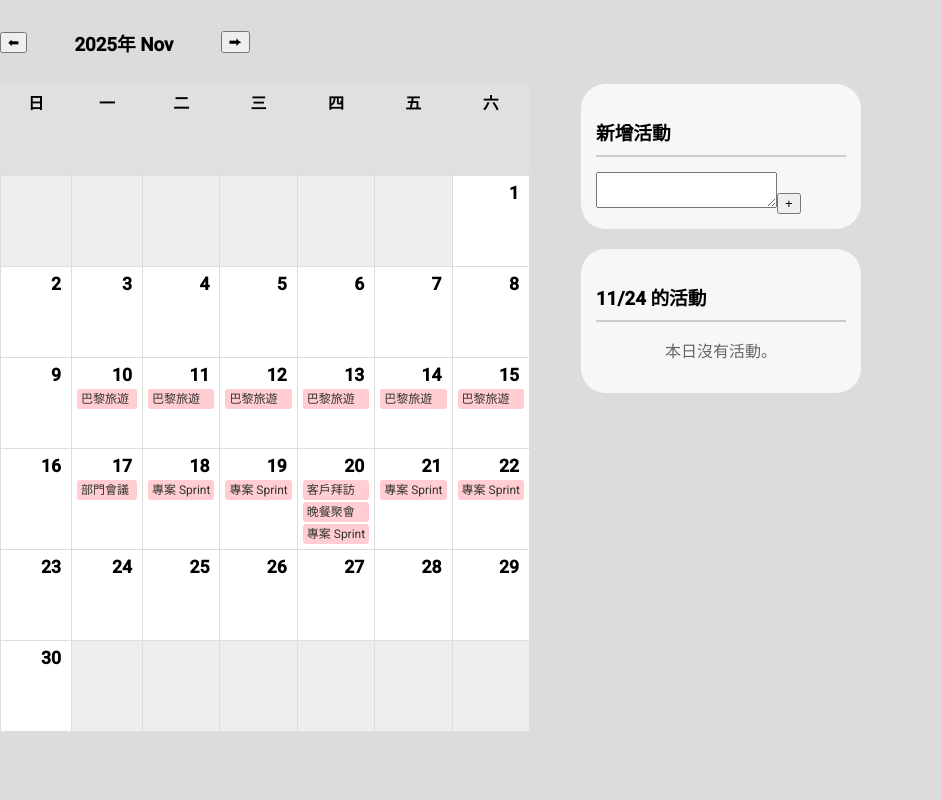
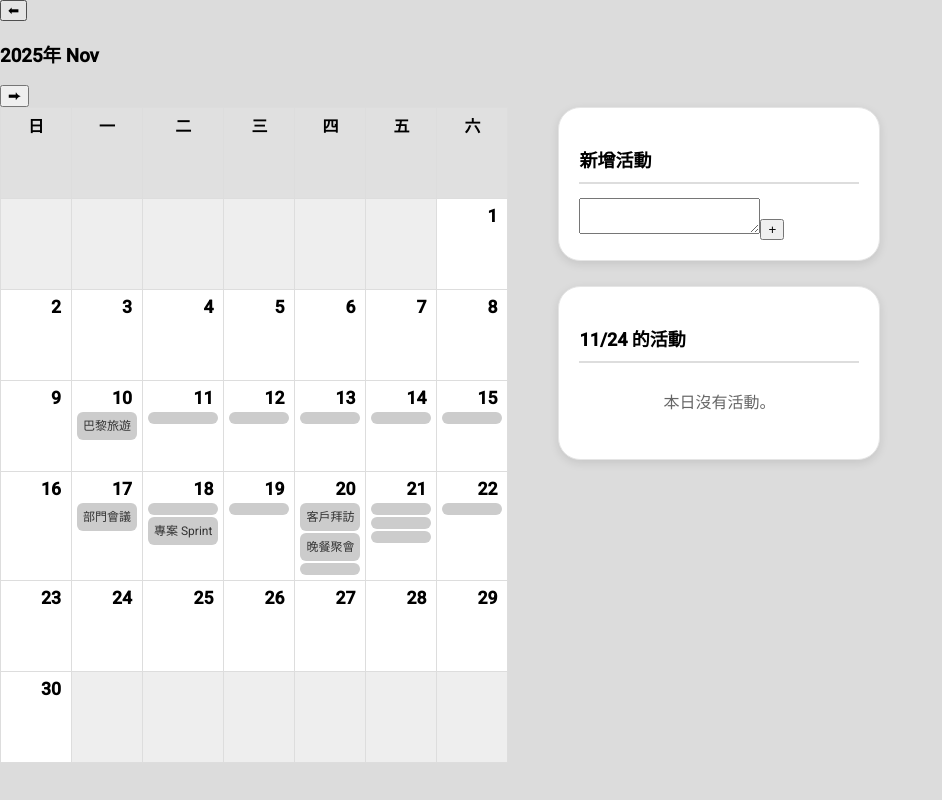
Before and after one commit to Jia-02/group_project_frontend, an Angular app: page /calendar in a window 1280 px wide. Shown: the whole page, without its empty margins (0-942 px from the left). Built offline with nearby package versions, Linux system fonts and the light colour scheme.

Commit message:
多日活動尚未解決，開了ai的service 和 activity的dialog

```diff
--- a/angular.json
+++ b/angular.json
@@ -32,6 +32,7 @@
               }
             ],
             "styles": [
+              "@angular/material/prebuilt-themes/azure-blue.css",
               "src/styles.scss"
             ],
             "scripts": []
@@ -91,6 +92,7 @@
               }
             ],
             "styles": [
+              "@angular/material/prebuilt-themes/azure-blue.css",
               "src/styles.scss"
             ],
             "scripts": []
--- /dev/null
+++ b/src/app/@service/ai/ai.component.html
@@ -0,0 +1 @@
+<p>ai works!</p>
--- /dev/null
+++ b/src/app/activity-dialog/activity-dialog.component.html
@@ -0,0 +1 @@
+<p>activity-dialog works!</p>
--- a/src/app/calendar/calendar.component.html
+++ b/src/app/calendar/calendar.component.html
@@ -25,11 +25,12 @@
             @if (day) {
             <span class="day-number">{{ day | date: "d" }}</span>
 
-            <!-- 活動條狀顯示 -->
             <div class="activity-bar-container">
-              @for (act of getDayActivities(day); track $index) {
-              <div class="activity-bar" [ngClass]="activityShow(act.startDate, act.endDate, day)">
-                {{ act.title }}
+              @for (act of getDayActivities(day); track act.id) {
+              <div class="activity-bar" [class.multi-day]="isMultiDay(act)">
+                @if (isActivityStartDay(act, day) || !isMultiDay(act)) {
+                <span class="activity-title">{{ act.title }}</span>
+                }
               </div>
               }
             </div>
@@ -44,21 +45,24 @@
   </div>
 
   <div>
-    <div class="activities-sidebar">
+    <div class="sidebar-card">
       <h3>新增活動</h3>
+      <div class="sidebar-line"></div>
       <textarea></textarea>
       <button (click)="addActivity()">+</button>
     </div>
 
-    <div class="activities-sidebar">
+    <div class="sidebar-card">
       <h3>{{ selectedDay | date: 'MM/dd' }} 的活動</h3>
+      <div class="sidebar-line"></div>
 
       <div class="activities-content">
         @if (selectedDayActivities.length) {
         <ul>
           @for (activity of selectedDayActivities; track $index) {
           <li>
-            <span class="activity-title">{{ activity.title }}</span>
+            <span>{{ activity.title }}</span><br>
+            <span>{{ activity.description }}</span>
           </li>
           }
         </ul>
@@ -68,9 +72,4 @@
       </div>
     </div>
   </div>
-
-  <div class="block">
-  </div>
-
-
 </div>
--- a/src/app/calendar/calendar.component.scss
+++ b/src/app/calendar/calendar.component.scss
@@ -1,22 +1,53 @@
-.activities-sidebar {
-  min-width: 250px;
-  padding: 15px;
-  border-left: 1px solid #ddd;
-  background-color: #f7f7f7;
-  height: fit-content;
-  border-radius: 25px;
-  margin-bottom: 20px;
+/* =======================
+   🗂️ 主版面排版
+======================= */
+.display {
+  display: flex;
+  gap: 50px;
 }
 
-.header {
-  display: flex;
-  justify-content: space-between;
-  align-items: center;
-  padding: 10px 0;
-  width: 250px;
-
+.sidebar-card {
+  width: 280px;
+  padding: 20px;
+  background: #fff;
+  border-radius: 22px;
+  box-shadow: 0 3px 10px rgba(0,0,0,0.1);
+  border: 1px solid #e5e5e5;
+  margin-bottom: 25px;
 }
 
+.sidebar-card h3 {
+  font-size: 18px;
+  margin-bottom: 10px;
+}
+
+.sidebar-line {
+  height: 2px;
+  width: 100%;
+  background: #ddd;
+  margin: 6px 0 14px 0;
+}
+
+.activity-list-item {
+  padding: 6px 0;
+  font-size: 14px;
+}
+
+.activity-day-title {
+  font-weight: bold;
+  margin-bottom: 10px;
+}
+
+.no-activity {
+  color: #666;
+  text-align: center;
+  padding: 10px 0;
+}
+
+
+/* =======================
+   📅 日曆表格
+======================= */
 .calendar-table {
   width: 100%;
   border-collapse: collapse;
@@ -35,14 +66,15 @@
   background-color: #e0e0e0;
 }
 
+/* =======================
+   📌 日曆單格樣式
+======================= */
 .calendar-day {
+  position: relative;
   cursor: pointer;
-  position: relative;
   background-color: #fff;
-}
-
-.calendar-day.is-current-month {
-  background-color: #fff;
+  padding-top: 5px; /* 給日期數字留空間 */
+  height: 100px;
 }
 
 .calendar-day:not(.is-current-month) {
@@ -52,7 +84,6 @@
 
 .calendar-day.is-selected {
   border: 2px solid #007bff;
-  /* 選中日期的視覺效果 */
   background-color: #e6f0ff;
 }
 
@@ -64,76 +95,36 @@
   padding: 2px 5px;
 }
 
-/* --- 側邊欄活動列表樣式 --- */
-.activities-sidebar h3 {
-  border-bottom: 2px solid #ccc;
-  padding-bottom: 10px;
-  margin-bottom: 15px;
+/* =======================
+   📌 活動條樣式（單天 & 多天）
+======================= */
+.activity-bar {
+  margin-top: 2px;
+  padding: 6px 6px;
+  font-size: 12px;
+  line-height: 16px;
+  color: #333;
+  border-radius: 6px;
+  background-color: var(--color, #ccc);
+  white-space: nowrap;
+  overflow: hidden;
 }
 
-.activities-content ul {
-  list-style: none;
-  padding: 0;
+/* =======================
+   📌 活動狀態色碼
+======================= */
+.activity-bar.status-finished {
+  background-color: #e0e0e0;
 }
 
-.activities-content li {
-  padding: 8px 0;
-  border-bottom: 1px dashed #eee;
+.activity-bar.status-in-progress {
+  background-color: #ffcdd2;
 }
 
-.activity-time {
-  font-weight: bold;
-  color: #007bff;
+.activity-bar.status-upcoming-7d {
+  background-color: #fff9c4;
 }
 
-.no-activity {
-  color: #666;
-  text-align: center;
+.activity-bar.status-not-started {
+  background-color: #bbdefb;
 }
-
-.display{
-  display: flex;
-  gap: 50px;
-}
-
-/* 容器樣式 - 確保長條在單元格內 */
-.calendar-day {
-    position: relative; /* 讓活動長條可以在裡面定位 */
-    padding-top: 5px;   /* 留空間給日期數字 */
-    height: 100px; /* 範例高度 */
-}
-
-/* 活動長條基本樣式 */
-.activity-bar {
-    margin-top: 2px;
-    padding: 0 4px;
-    height: 20px;
-    line-height: 20px;
-    font-size: 12px;
-    color: #333; /* 文字顏色 */
-    border-radius: 3px;
-    overflow: hidden; /* 隱藏溢出的文字 */
-    white-space: nowrap;
-}
-
-/* --- 顏色狀態樣式 --- */
-
-/* 活動已結束 (淡灰) */
-.activity-bar.status-finished {
-    background-color: #e0e0e0;
-}
-
-/* 活動正在進行 (淡紅) */
-.activity-bar.status-in-progress {
-    background-color: #ffcdd2; /* 淡紅 */
-}
-
-/* 活動即將開始 (7天內, 範例: 黃色) */
-.activity-bar.status-upcoming-7d {
-    background-color: #fff9c4; /* 淡黃 */
-}
-
-/* 活動未開始 (7天外, 範例: 藍色) */
-.activity-bar.status-not-started {
-    background-color: #bbdefb; /* 淡藍 */
-}
--- a/src/app/calendar/calendar.component.ts
+++ b/src/app/calendar/calendar.component.ts
@@ -1,12 +1,15 @@
 import { DatePipe } from '@angular/common';
 import { Component } from '@angular/core';
 import { NgClass } from '@angular/common';
+import { FormsModule } from '@angular/forms';
 
 @Component({
   selector: 'app-calendar',
   imports: [
     DatePipe,
-    NgClass
+    NgClass,
+    FormsModule
+
   ],
   templateUrl: './calendar.component.html',
   styleUrl: './calendar.component.scss'
@@ -14,38 +17,38 @@ import { NgClass } from '@angular/common';
 export class CalendarComponent {
   currentMonth: Date = new Date();
 
-  // ★ 活動資料（正確寫法）
+  // ★ 活動資料（單日活動結束日要加一天)
   activities: activity[] = [
     {
-      id:1,
+      id: 1,
       title: '部門會議',
       description: '...',
       startDate: new Date('2025-11-17'),
-      endDate: new Date('2025-11-17'),
+      endDate: new Date('2025-11-18'),
     },
     {
-      id:2,
+      id: 2,
       title: '客戶拜訪',
       description: '...',
       startDate: new Date('2025-11-20'),
-      endDate: new Date('2025-11-20'),
+      endDate: new Date('2025-11-21'),
     },
     {
-      id:3,
+      id: 3,
       title: '晚餐聚會',
       description: '...',
       startDate: new Date('2025-11-20'),
-      endDate: new Date('2025-11-20'),
+      endDate: new Date('2025-11-21'),
     },
     {
-      id:4,
+      id: 4,
       title: '巴黎旅遊',
       description: '...',
       startDate: new Date('2025-11-10'),
       endDate: new Date('2025-11-15'),
     },
     {
-      id:5,
+      id: 5,
       title: '專案 Sprint',
       description: '...',
       startDate: new Date('2025-11-18'),
@@ -109,15 +112,36 @@ export class CalendarComponent {
   }
 
   selectDay(day: Date | null): void {
-    if (day) this.selectedDay = day;
+    if (day) {
+      this.selectedDay = day;
+      this.selectedDayActivities = this.getDayActivities(day);
+    }
   }
 
-  getDayActivities(day: Date): activity[] {
-    if (!day) return [];
-    return this.activities.filter(a =>
+
+  // 您的原始程式碼：
+  getDayActivities(day: Date) {
+    // 檢查 day 是否在活動的 startDate 和 endDate 之間 (包含兩端)
+    return this.activities.filter((a: any) =>
       day >= a.startDate && day <= a.endDate
     );
   }
+
+  isActivityStartDay(activity: activity, currentDay: Date): boolean {
+    if (!currentDay || !activity.startDate) return false;
+
+    // 將時間部分歸零以確保準確比較日期
+    const start = new Date(activity.startDate.getFullYear(), activity.startDate.getMonth(), activity.startDate.getDate());
+    const current = new Date(currentDay.getFullYear(), currentDay.getMonth(), currentDay.getDate());
+
+    // 只有多日活動，且是開始的那一天，或者活動本身就是單日活動，才回傳 true
+    return current.getTime() === start.getTime();
+  }
+
+  isMultiDay(a: any): boolean {
+    return a.startDate.toDateString() !== a.endDate.toDateString();
+  }
+
 
   activityShow(startDate: Date, endDate: Date, currentDay: Date): string {
     const MS_PER_DAY = 1000 * 60 * 60 * 24;
@@ -146,12 +170,12 @@ export class CalendarComponent {
     return '';
   }
 
-  addActivity(){
+  addActivity() {
 
   }
 }
 
-interface activity{
+interface activity {
   id: number,
   title: string,
   description: string,
--- a/src/styles.scss
+++ b/src/styles.scss
@@ -40,3 +40,6 @@ body { margin: 0; font-family: Roboto, "Helvetica Neue", sans-serif; }
     border-radius: 10px;
     margin-bottom: 5%;
 }
+
+html, body { height: 100%; }
+body { margin: 0; font-family: Roboto, "Helvetica Neue", sans-serif; }
```
Also changed, not shown: src/app/@service/ai/ai.component.ts (added, +11 -0 lines), src/app/activity-dialog/activity-dialog.component.ts (added, +11 -0 lines), package.json (line endings or trailing spaces), src/app/activity-dialog/activity-dialog.component.scss (added).
